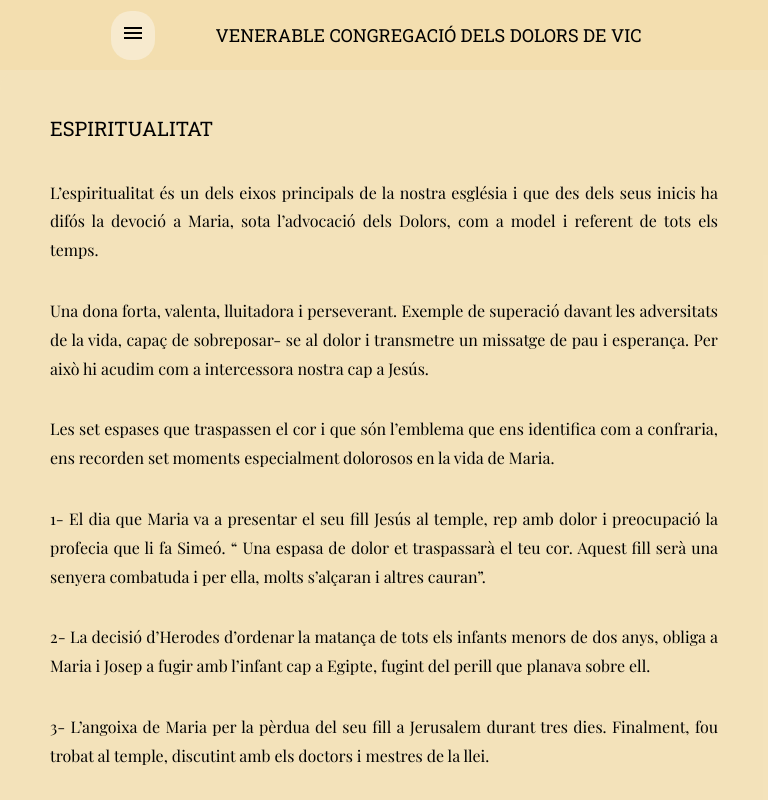
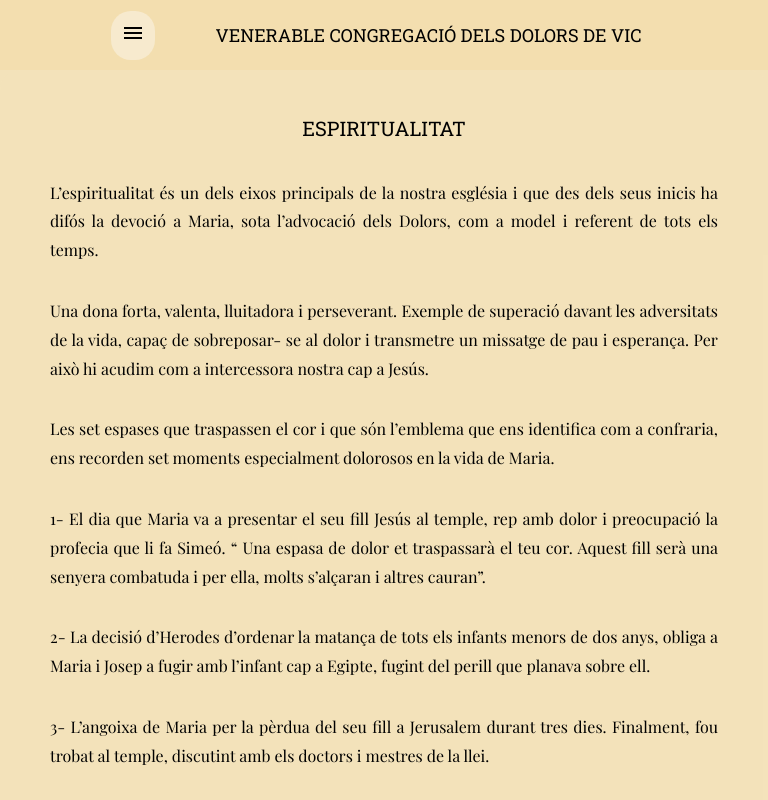
Before and after one commit to danicampdelacreu/congregacio_vic, a React (Create React App) app: page /espiritual in a window 768 px wide. Shown: the top 800 px of the page. Built offline with nearby package versions, Linux system fonts and the light colour scheme; a web font is replaced by a local one.

Commit message:
Adjust h2 espiritualitat

```diff
--- a/src/routes/espiritual/Espiritual.css
+++ b/src/routes/espiritual/Espiritual.css
@@ -31,7 +31,13 @@
         box-sizing: border-box;
         padding: 50px;
         padding-top: 0;
-        padding-bottom: 0;
+        padding-bottom: 10px;
+    }
+
+    .espiritualCelebracions h2,
+    .espiritualEspais h2{
+        justify-content: center;
+        display: flex;
     }
 
     .espiritualReturn a {
@@ -101,7 +107,13 @@
         box-sizing: border-box;
         padding: 50px;
         padding-top: 0;
-        padding-bottom: 0;
+        padding-bottom: 10px;
+    }
+
+    .espiritualCelebracions h2,
+    .espiritualEspais h2{
+        justify-content: center;
+        display: flex;
     }
 
     .espiritualReturn a {
@@ -171,7 +183,13 @@
         box-sizing: border-box;
         padding: 50px;
         padding-top: 0;
-        padding-bottom: 0;
+        padding-bottom: 40px;
+    }
+
+    .espiritualCelebracions h2,
+    .espiritualEspais h2{
+        justify-content: center;
+        display: flex;
     }
 
     .espiritualReturn a {
@@ -241,7 +259,13 @@
         box-sizing: border-box;
         padding: 50px;
         padding-top: 0;
-        padding-bottom: 0;
+        padding-bottom: 40px;
+    }
+
+    .espiritualCelebracions h2,
+    .espiritualEspais h2{
+        justify-content: center;
+        display: flex;
     }
 
     .espiritualReturn a {
```
